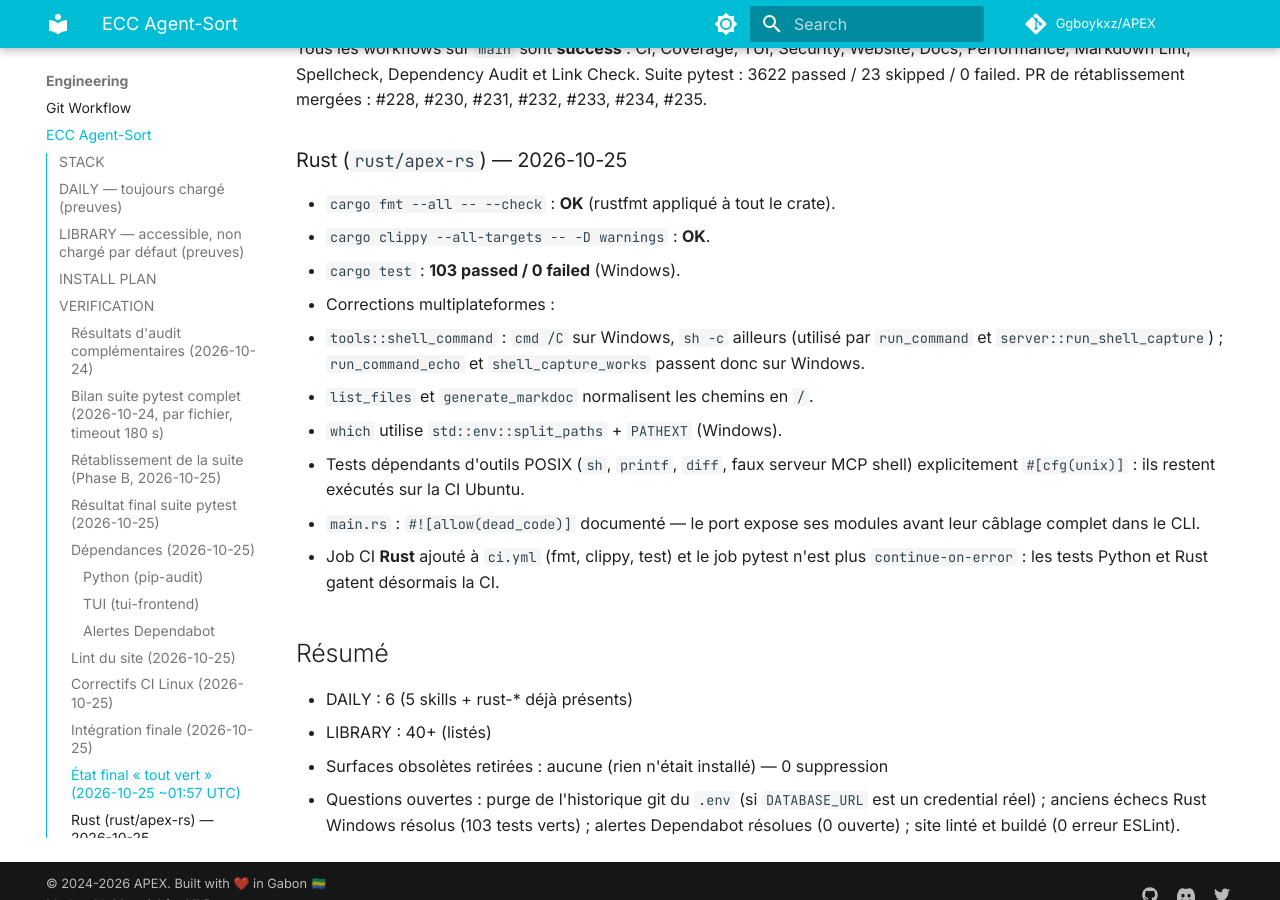
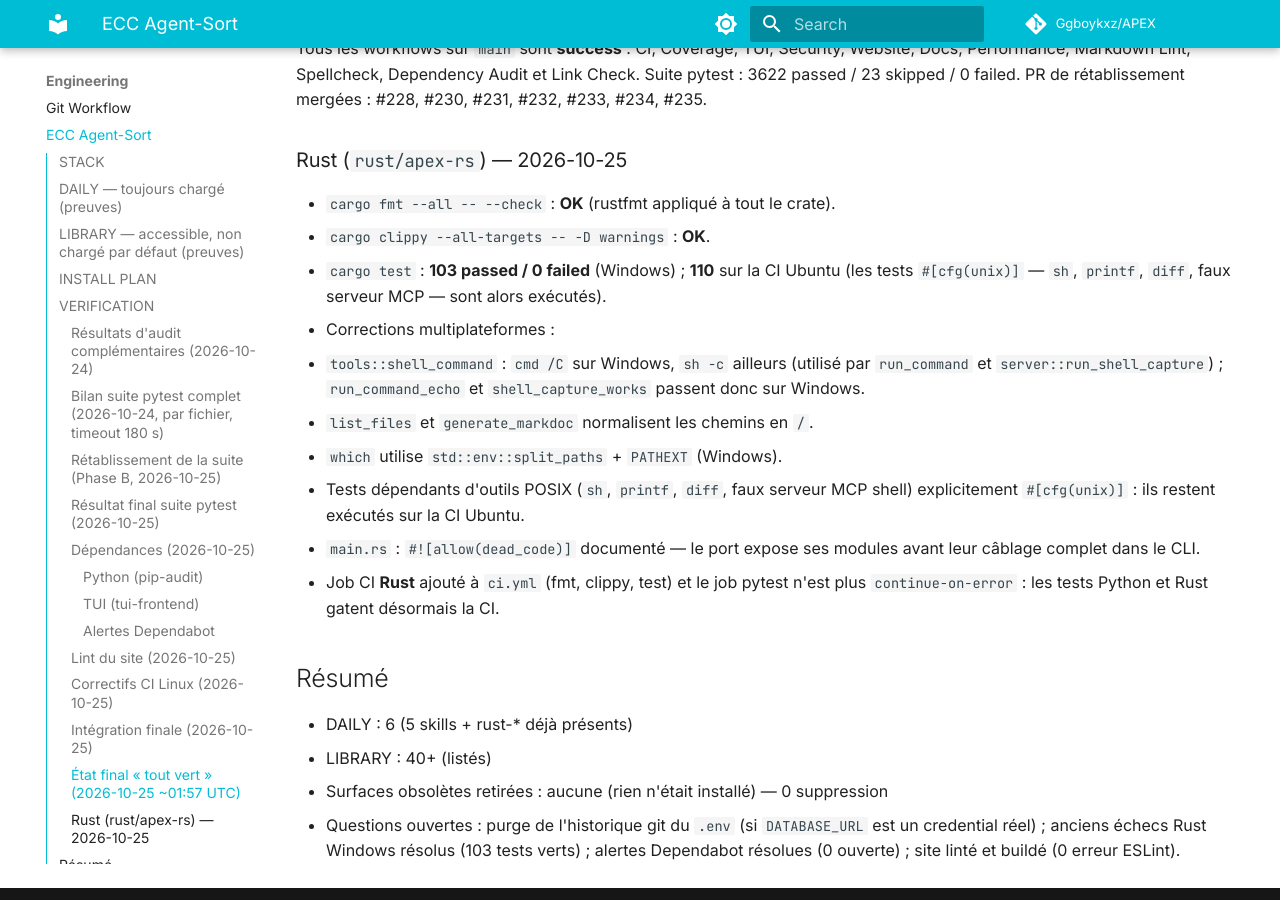
Before and after one commit to Ggboykxz/APEX, an MkDocs documentation site: the page built from docs/ecc-agent-sort.md, in a window 1280 px wide and 900 px high, scrolled down 6123 px. Built offline with MkDocs 1.6.1 and Material for MkDocs 9.7.7, drawn with Linux system fonts in a browser that asks for light colours; comment, search, counter and statistics services are not loaded; the version menu is left out.

Commit message:
docs: record Linux Rust test count

```diff
--- a/docs/ecc-agent-sort.md
+++ b/docs/ecc-agent-sort.md
@@ -215,7 +215,9 @@ rétablissement mergées : #228, #230, #231, #232, #233, #234, #235.
 
 - `cargo fmt --all -- --check` : **OK** (rustfmt appliqué à tout le crate).
 - `cargo clippy --all-targets -- -D warnings` : **OK**.
-- `cargo test` : **103 passed / 0 failed** (Windows).
+- `cargo test` : **103 passed / 0 failed** (Windows) ; **110** sur la CI Ubuntu
+  (les tests `#[cfg(unix)]` — `sh`, `printf`, `diff`, faux serveur MCP — sont
+  alors exécutés).
 - Corrections multiplateformes :
   - `tools::shell_command` : `cmd /C` sur Windows, `sh -c` ailleurs (utilisé
     par `run_command` et `server::run_shell_capture`) ; `run_command_echo` et
```
